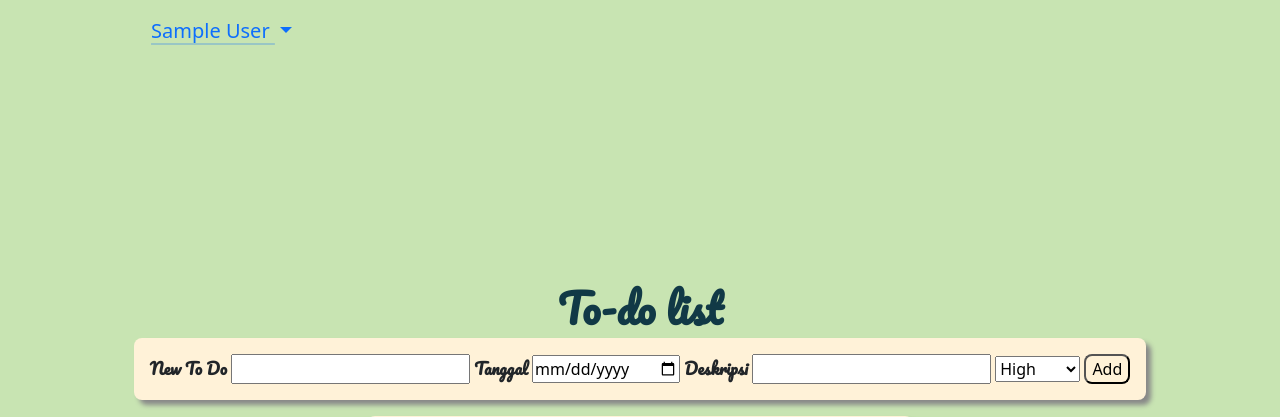
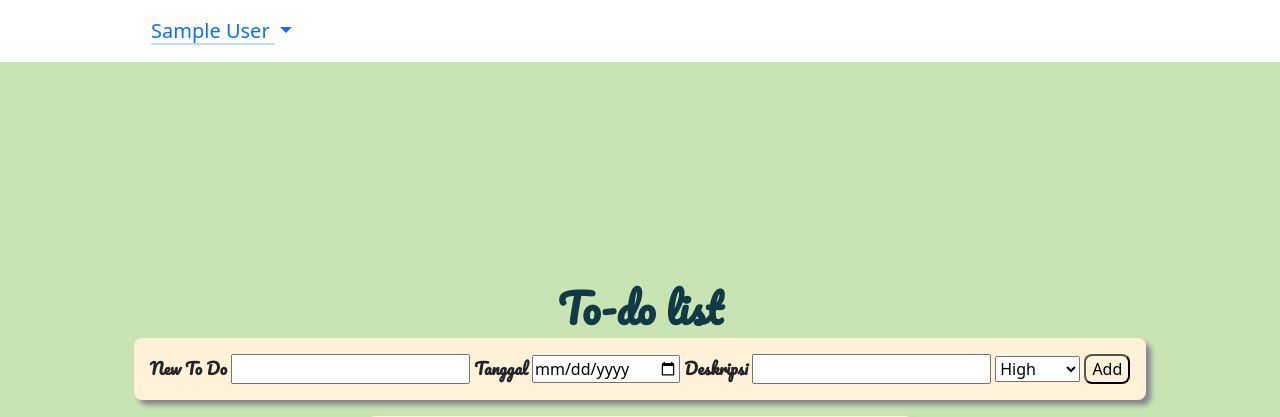
Before and after one commit to hosea304/UTS-Webprog-Lab, a PHP site: page /todo.php in a window 1280 px wide. Shown: the top 417 px of the page. Run offline with PHP 8.4, Linux system fonts and the light colour scheme; the visitor is signed in with stand-in values (Sample User, id 1); data that the repository does not hold is empty.

Commit message:
benerin yang kedouble

```diff
--- a/navigation.php
+++ b/navigation.php
@@ -1,4 +1,4 @@
-<nav class="navbar navbar-expand bg dropdown-item-bg-success py-3 px-5">
+<nav class="navbar navbar-expand bg-white py-3 px-5">
     <div class="container justify-content-between">
         <div class="w-25 d-flex justify-content-around">
             <?php
@@ -10,7 +10,7 @@
                         <?= $_SESSION['username'] ?>
                     </a>
                     <div class="dropdown-menu dropdown-menu-dark" aria-labelledby="dropdownMenuLink">
-                        <a href="proses/logout_proses.php" class="dropdown-item dropdown-item-bg-success">Logout</a>
+                        <a href="proses/logout_proses.php" class="dropdown-item">Logout</a>
                     </div>
                 </div>
                 <?php
--- a/todo.php
+++ b/todo.php
@@ -5,19 +5,6 @@ $koneksi = mysqli_connect("localhost", "root", "", "todo");
 if (mysqli_connect_errno()) {
     die("Koneksi database gagal: " . mysqli_connect_error() . "(" . mysqli_connect_errno() . ")");
 }
-
-$user_id = isset($_SESSION['user_id']) ? $_SESSION['user_id'] : null;
-
-if ($user_id === null) {
-    die("User ID not found in the session.");
-}
-
-// Using prepared statement to prevent SQL injection
-$stmt = $koneksi->prepare("SELECT * FROM tbl_tugas WHERE user_id = ? ORDER BY FIELD(status, 'On Progress', 'Done', 'No Status'), priority DESC");
-$stmt->bind_param("i", $user_id);
-$stmt->execute();
-$hasil = $stmt->get_result();
-$stmt->close();
 
 if (isset($_POST['submit'])) {
     $tugas = $_POST['listBaru'];
```
